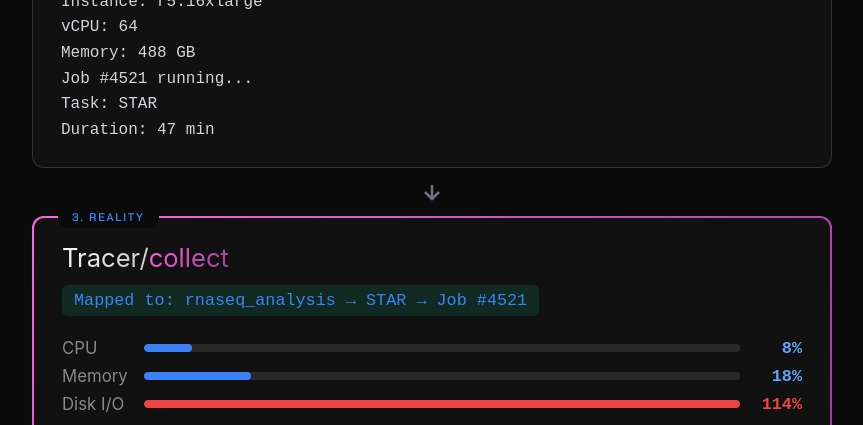
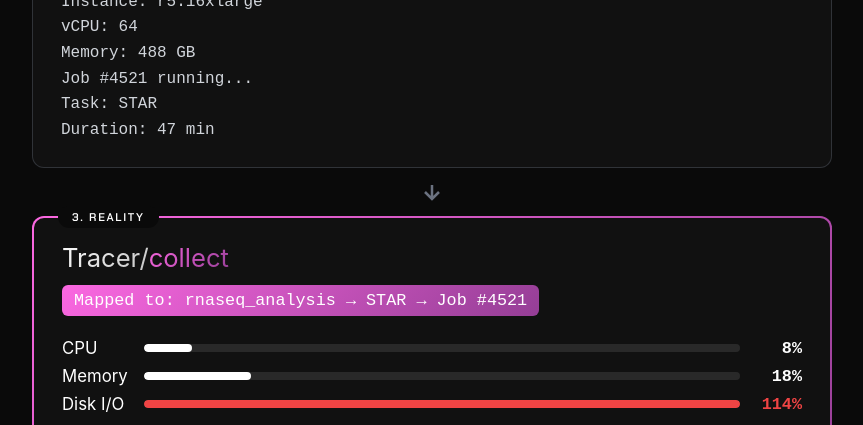
Before and after one commit to Vakisr/tracer-radar-chart, a plain HTML site: page quadrant-chart.html in a window 1280 px wide. Shown: the part 516-941 px from the top of the page, without its empty margins (208-1071 px from the left). Drawn offline with Linux system fonts and the light colour scheme.

Commit message:
Reality: white text, white bars, gradient pipeline badge

```diff
--- a/quadrant-chart.html
+++ b/quadrant-chart.html
@@ -159,19 +159,19 @@
 
         /* Reality - Teal */
         .step-card.reality { border: 2px solid transparent; border-radius: 12px; background: linear-gradient(#111, #111) padding-box, linear-gradient(135deg, #FB68E1, #953E96) border-box; }
-        .step-card.reality .step-badge { color: var(--teal); }
+        .step-card.reality .step-badge { color: #FFFFFF; }
         .step-card.reality .step-icon { background: var(--teal); color: var(--white); }
-        .step-card.reality .step-tag { color: var(--teal); }
-        .step-card.reality .step-title { color: var(--teal-light); }
+        .step-card.reality .step-tag { color: #FFFFFF; }
+        .step-card.reality .step-title { color: #FFFFFF; }
 
         .pipeline-tag {
             display: inline-block;
-            background: rgba(16, 185, 129, 0.15);
+            background: linear-gradient(135deg, #FB68E1, #953E96);
             padding: 6px 12px;
             border-radius: 6px;
             font-size: 1.05rem;
             margin-bottom: 14px;
-            color: var(--teal);
+            color: #FFFFFF;
             font-family: monospace;
         }
 
@@ -183,7 +183,7 @@
             font-size: 1.05rem;
         }
 
-        .util-label { color: #888; width: 70px; }
+        .util-label { color: #FFFFFF; width: 70px; }
 
         .util-bar {
             flex: 1;
@@ -194,7 +194,7 @@
         }
 
         .util-fill { height: 100%; border-radius: 4px; }
-        .util-fill.low { background: var(--teal); }
+        .util-fill.low { background: #FFFFFF; }
         .util-fill.high { background: var(--red); }
 
         .util-value {
@@ -203,7 +203,7 @@
             font-family: monospace;
             font-weight: 600;
         }
-        .util-value.low { color: var(--teal-light); }
+        .util-value.low { color: #FFFFFF; }
         .util-value.high { color: var(--red); }
 
         .diagnosis {
```
